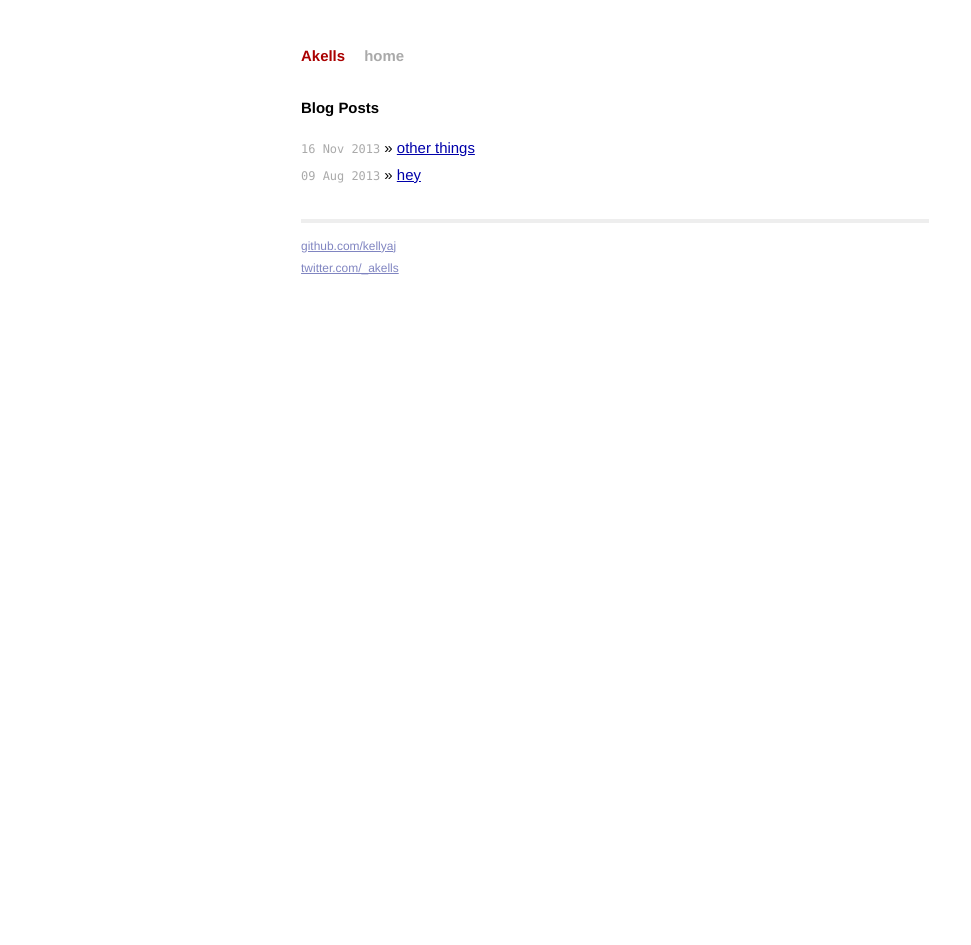
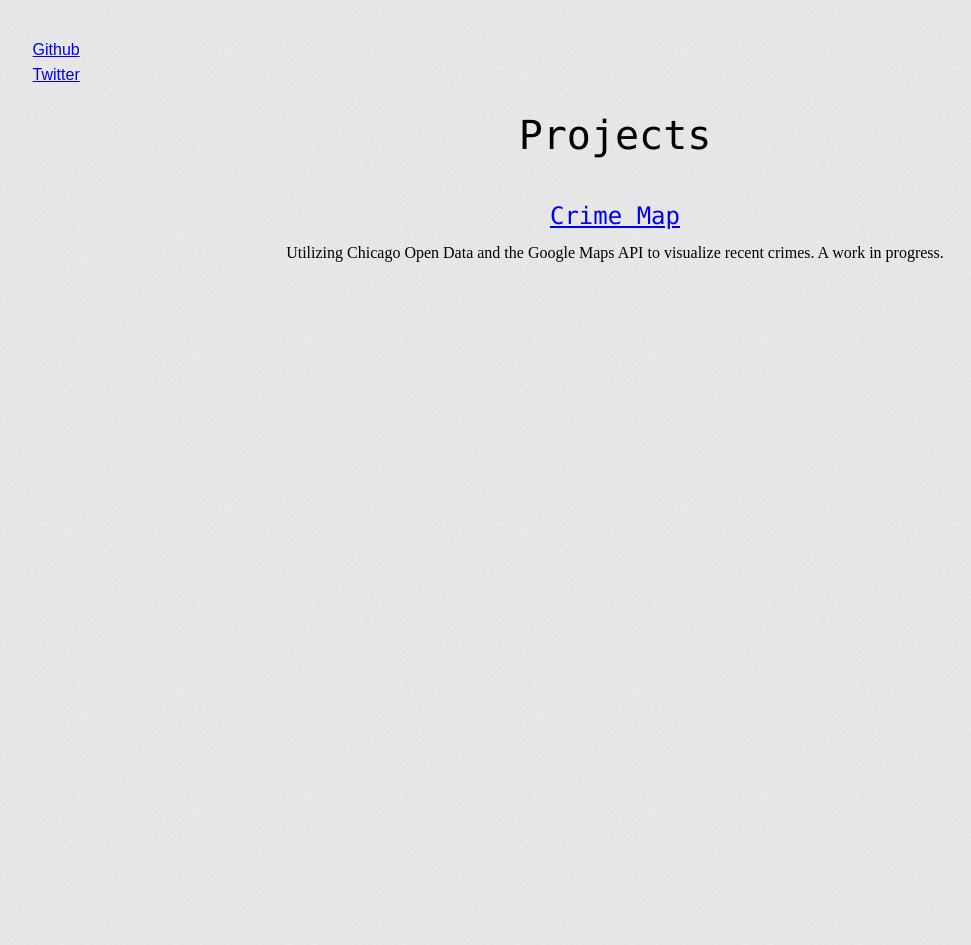
Before and after one commit to kellyaj/kellyaj.github.io, a Jekyll site: the page built from index.html, in a window 1280 px wide. Shown: the whole page, without its empty margins (25-996 px from the left). Built offline with Jekyll 4.4.1, drawn with Linux system fonts in a browser that asks for light colours; Markdown is read by kramdown in place of the engine named in the settings; after the commit the page ends 900 px from its top, so only the background shows below that.

Commit message:
tearing out the blog

```diff
--- a/_layouts/default.html
+++ b/_layouts/default.html
@@ -15,22 +15,19 @@
     </head>
     <body>
 
+        <div class="bio">
+          <a href="http://github.com/kellyaj/">Github</a><br />
+          <a href="http://twitter.com/_akells/">Twitter</a><br />
+        </div>
         <div class="container">
           <div class="site">
             <div class="header">
-              <h1 class="title"><a href="/">{{ site.name }}</a></h1>
-              <a class="extra" href="/">home</a>
+              <h1>Projects</h1>
             </div>
 
                 {{ content }}
 
             <div class="footer">
-              <div class="contact">
-                <p>
-                  <a href="http://github.com/kellyaj/">github.com/kellyaj</a><br />
-                  <a href="http://twitter.com/_akells/">twitter.com/_akells</a><br />
-                </p>
-              </div>
             </div>
           </div>
         </div>
--- a/_posts/2013-11-16-something-something.markdown
+++ /dev/null
@@ -1,7 +0,0 @@
----
-layout: post
-title:  "other things"
-date:   2013-11-16 16:34:08
----
-
-other things
--- a/css/main.css
+++ b/css/main.css
@@ -1,160 +1,95 @@
-/*****************************************************************************/
-/*
-/* Common
-/*
-/*****************************************************************************/
+/* http://meyerweb.com/eric/tools/css/reset/
+ *  *    v2.0 | 20110126
+ *   *       License: none (public domain)
+ *    *       */
 
-/* Global Reset */
-* {
+html, body, div, span, applet, object, iframe,
+h1, h2, h3, h4, h5, h6, p, blockquote, pre,
+a, abbr, acronym, address, big, cite, code,
+del, dfn, em, img, ins, kbd, q, s, samp,
+small, strike, strong, sub, sup, tt, var,
+b, u, i, center,
+dl, dt, dd, ol, ul, li,
+fieldset, form, label, legend,
+table, caption, tbody, tfoot, thead, tr, th, td,
+article, aside, canvas, details, embed,
+figure, figcaption, footer, header, hgroup,
+menu, nav, output, ruby, section, summary,
+time, mark, audio, video {
   margin: 0;
   padding: 0;
+  border: 0;
+  font-size: 100%;
+  font: inherit;
+  vertical-align: baseline;
+}
+/* HTML5 display-role reset for older browsers */
+article, aside, details, figcaption, figure,
+footer, header, hgroup, menu, nav, section {
+  display: block;
+}
+body {
+  line-height: 1;
+}
+ol, ul {
+  list-style: none;
+}
+blockquote, q {
+  quotes: none;
+}
+blockquote:before, blockquote:after,
+q:before, q:after {
+  content: '';
+  content: none;
+}
+table {
+  border-collapse: collapse;
+  border-spacing: 0;
 }
 
-html, body { height: 100%; }
+/* begin styles */
 
 body {
-  background-color: #FFF;
-  font: 13.34px Helvetica, Arial, sans-serif;
-  font-size: small;
+  background-image: url("../assets/images/brushed.png");
+}
+
+.header {
+  text-align: center;
+  margin: 2em 0 2em 0;
+}
+
+.header h1 {
+  font-size: 250%;
+  font-family: "Lucida Console", Monaco, monospace;
+}
+
+.projects {
   text-align: center;
 }
 
-h1, h2, h3, h4, h5, h6 {
-  font-size: 100%; }
-
-h1 { margin-bottom: 1em; }
-p { margin: 1em 0; }
-
-a         { color: #00a; }
-a:hover   { color: #000; }
-a:visited { color: #a0a; }
-
-/*****************************************************************************/
-/*
-/* Home
-/*
-/*****************************************************************************/
-ul.posts {
-  list-style-type: none;
-  margin-bottom: 2em;
+.projects h2 {
+  font-size: 150%;
+  font-family: "Lucida Console", Monaco, monospace;
 }
 
-ul.posts li {
-  line-height: 1.75em;
+.projects ul {
+  list-style: none;
 }
 
-ul.posts span {
-  color: #aaa;
-  font-family: Monaco, "Courier New", monospace;
-  font-size: 80%;
+.project-item {
+  text-align: center;
 }
 
-/*****************************************************************************/
-/*
-/* Site
-/*
-/*****************************************************************************/
-
-.site {
-  font-size: 115%;
-  text-align: justify;
-  width: 42em;
-  margin: 3em auto 2em;
-  line-height: 1.5em;
+.project-item h2 {
+  padding: 0.7em;
 }
 
-.site .header a {
-  font-weight: bold;
-  text-decoration: none;
+.bio {
+  font-family: arial;
+  margin: 2em 0 0 3em;
 }
 
-.site .header h1.title {
+.bio a {
   display: inline-block;
-  margin-bottom: 2em;
+  padding: 0.6em 0 0 0.6em;
 }
-
-.site .header h1.title a {
-  color: #a00;
-}
-
-.site .header h1.title a:hover {
-  color: #000;
-}
-
-.site .header a.extra {
-  color: #aaa;
-  margin-left: 1em;
-}
-
-.site .header a.extra:hover {
-  color: #000;
-}
-
-.site .meta {
-  color: #aaa;
-}
-
-.site .footer {
-  font-size: 80%;
-  color: #666;
-  border-top: 4px solid #eee;
-  margin-top: 2em;
-  overflow: hidden;
-}
-
-.site .footer .contact {
-  float: left;
-  margin-right: 3em;
-}
-
-.site .footer .contact a {
-  color: #8085C1;
-}
-
-.site .footer .rss {
-  margin-top: 1.1em;
-  margin-right: -.2em;
-  float: right;
-}
-
-.site .footer .rss img {
-  border: 0;
-}
-
-/*****************************************************************************/
-/*
-/* Posts
-/*
-/*****************************************************************************/
-
-/* standard */
-.post pre {
-  border: 1px solid #ddd;
-  background-color: #eef;
-  padding: 0 .4em;
-}
-
-.post ul, .post ol {
-  margin-left: 1.35em;
-}
-
-.post code {
-  border: 1px solid #ddd;
-  background-color: #eef;
-  padding: 0 .2em;
-}
-
-.post pre code {
-  border: none;
-}
-
-/* terminal */
-.post pre.terminal {
-  border: 1px solid #000;
-  background-color: #333;
-  color: #FFF;
-}
-
-.post pre.terminal code {
-  background-color: #333;
-}
--- a/index.html
+++ b/index.html
@@ -1,13 +1,13 @@
 ---
 layout: default
-title: Andrew Kelly's blog
+title: Projects by Andrew Kelly
 ---
 
-<div id="home">
-  <h1>Blog Posts</h1>
-  <ul class="posts">
-    {% for post in site.posts %}
-      <li><span>{{ post.date | date_to_string }}</span> &raquo; <a href="{{ post.url }}">{{ post.title }}</a></li>
-    {% endfor %}
+<div class="projects">
+  <ul>
+    <li class="project-item">
+      <h2> <a href="#">Crime Map</a> </h2>
+      <p>Utilizing Chicago Open Data and the Google Maps API to visualize recent crimes. A work in progress.</p>
+    </li>
   </ul>
 </div>
```
Also changed, not shown: _posts/2013-08-09-hi-there.markdown (deleted, +0 -8 lines), assets/images/brushed.png (added).
